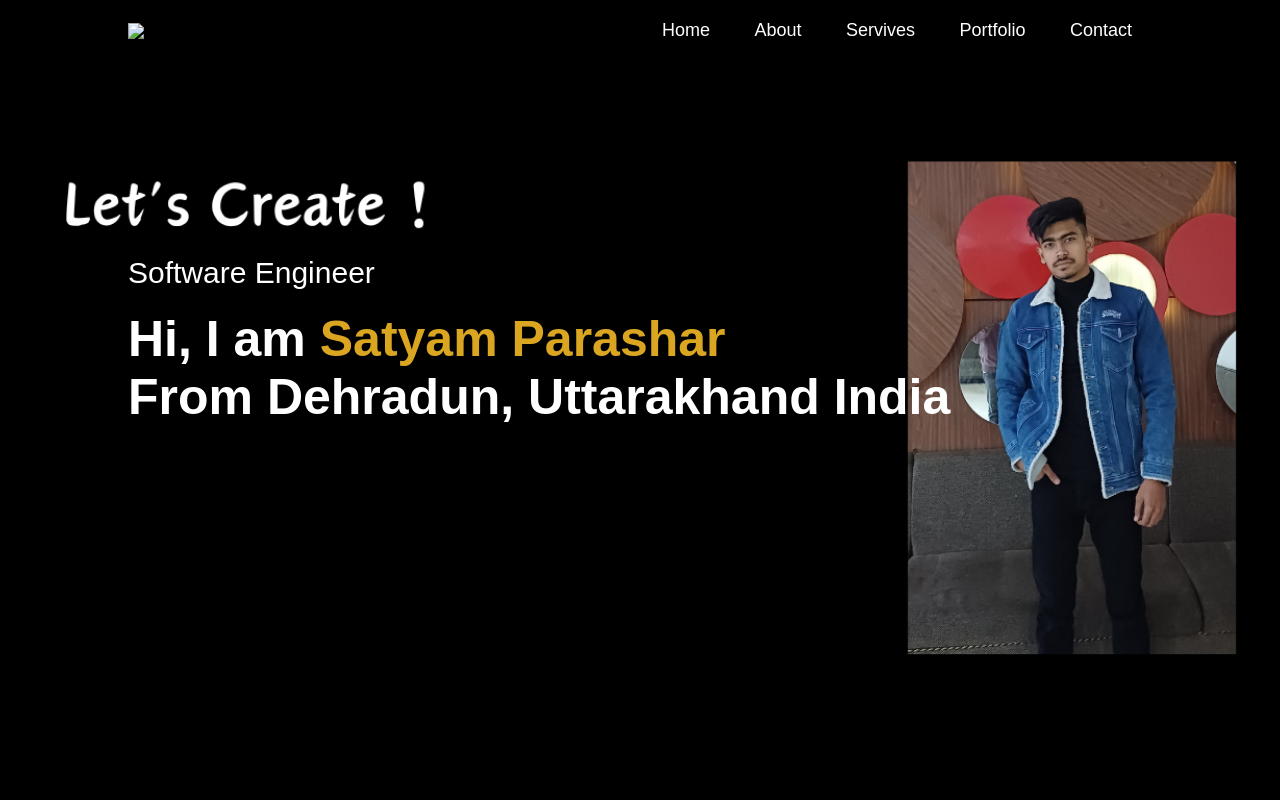
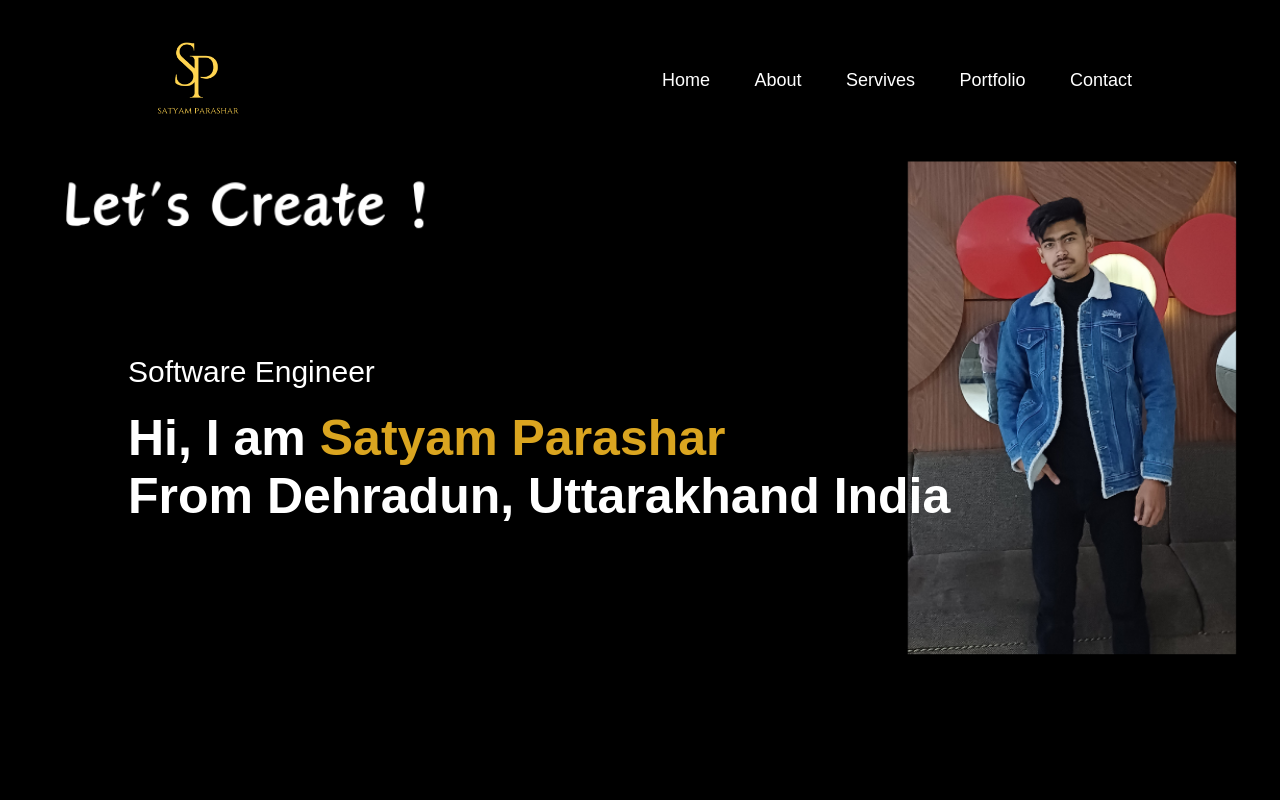
Before and after one commit to satyamparashar/PortfolioSatyam, a plain HTML site: page index.html in a window 1280 px wide. Shown: the top 800 px of the page. Drawn offline with Linux system fonts and the light colour scheme; files whose address does not match are found by name.

Commit message:
Update index.html

```diff
--- a/index.html
+++ b/index.html
@@ -14,7 +14,7 @@
     <div id="header">
         <div class="container">
             <nav>
-                <img src="images/logo.png" class="logo">
+                <img src="https://github.com/satyamparashar/PortfolioSatyam/blob/f7f98232f19da2e301127f0dcd3b9120b5d0afba/logo.png" class="logo">
                 <ul id="sidemenu">
                     <li><a href="#header">Home</a></li>
                     <li><a href="#about">About</a></li>
```
